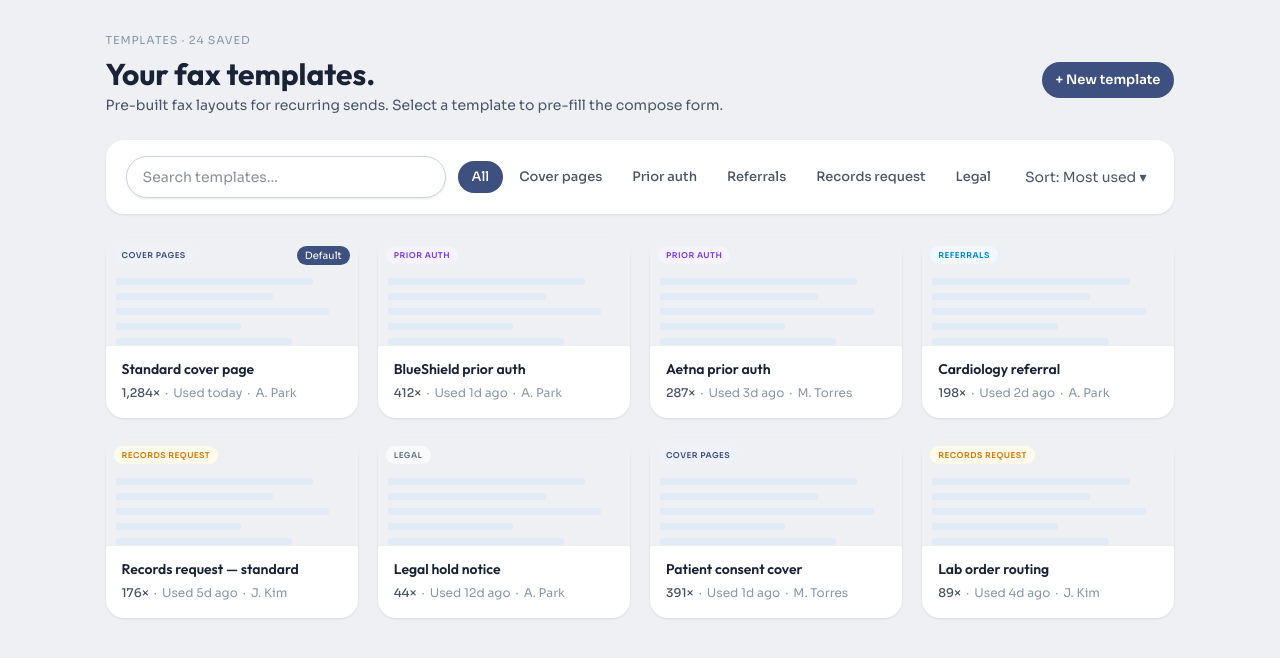
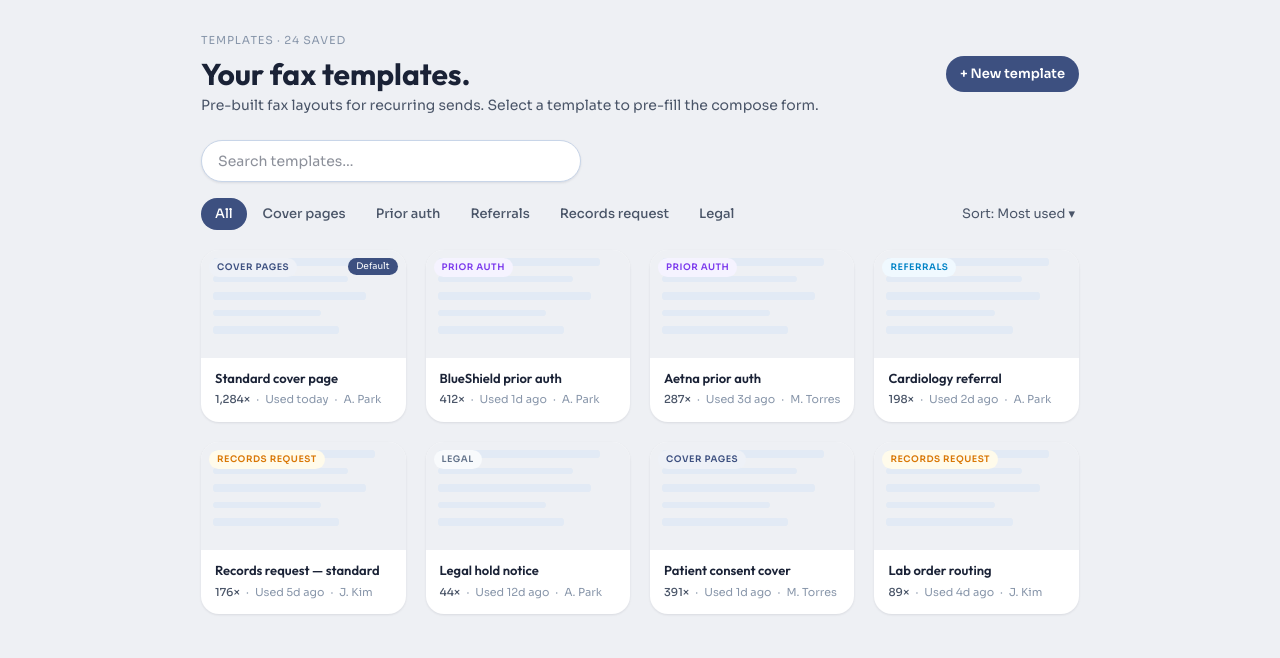
Before and after one commit to kschulze3142/design-prototype, a Next.js app: page /templates in a window 1280 px wide. Shown: the top 658 px of the page. Built offline with nearby package versions, Linux system fonts and the light colour scheme.

Commit message:
fix: templates page header and layout consistency with inbox pattern

```diff
--- a/app/templates/page.tsx
+++ b/app/templates/page.tsx
@@ -6,11 +6,11 @@ import { Button } from '@/components/ui/Button';
 type Category = 'Cover pages' | 'Prior auth' | 'Referrals' | 'Records request' | 'Legal';
 
 const CATEGORY_COLORS: Record<Category, { text: string; bg: string }> = {
-  'Cover pages':     { text: 'var(--color-primary)',    bg: 'var(--color-primary-subtle)' },
-  'Prior auth':      { text: 'var(--color-phi)',         bg: 'var(--color-phi-bg)' },
-  'Referrals':       { text: 'var(--color-processing)',  bg: 'var(--color-processing-bg)' },
-  'Records request': { text: 'var(--color-review)',      bg: 'var(--color-review-bg)' },
-  'Legal':           { text: 'var(--color-archived)',    bg: 'var(--color-archived-bg)' },
+  'Cover pages':     { text: 'var(--color-primary)',   bg: 'var(--color-primary-subtle)' },
+  'Prior auth':      { text: 'var(--color-phi)',        bg: 'var(--color-phi-bg)' },
+  'Referrals':       { text: 'var(--color-processing)', bg: 'var(--color-processing-bg)' },
+  'Records request': { text: 'var(--color-review)',     bg: 'var(--color-review-bg)' },
+  'Legal':           { text: 'var(--color-archived)',   bg: 'var(--color-archived-bg)' },
 };
 
 interface Template {
@@ -24,20 +24,26 @@ interface Template {
 }
 
 const TEMPLATES: Template[] = [
-  { id: '1', name: 'Standard cover page',     category: 'Cover pages',     usageCount: '1,284×', lastUsed: 'Used today',    createdBy: 'A. Park',   isDefault: true },
-  { id: '2', name: 'BlueShield prior auth',   category: 'Prior auth',      usageCount: '412×',   lastUsed: 'Used 1d ago',   createdBy: 'A. Park' },
-  { id: '3', name: 'Aetna prior auth',        category: 'Prior auth',      usageCount: '287×',   lastUsed: 'Used 3d ago',   createdBy: 'M. Torres' },
-  { id: '4', name: 'Cardiology referral',     category: 'Referrals',       usageCount: '198×',   lastUsed: 'Used 2d ago',   createdBy: 'A. Park' },
-  { id: '5', name: 'Records request — standard', category: 'Records request', usageCount: '176×', lastUsed: 'Used 5d ago',  createdBy: 'J. Kim' },
-  { id: '6', name: 'Legal hold notice',       category: 'Legal',           usageCount: '44×',    lastUsed: 'Used 12d ago',  createdBy: 'A. Park' },
-  { id: '7', name: 'Patient consent cover',   category: 'Cover pages',     usageCount: '391×',   lastUsed: 'Used 1d ago',   createdBy: 'M. Torres' },
-  { id: '8', name: 'Lab order routing',       category: 'Records request', usageCount: '89×',    lastUsed: 'Used 4d ago',   createdBy: 'J. Kim' },
+  { id: '1', name: 'Standard cover page',        category: 'Cover pages',     usageCount: '1,284×', lastUsed: 'Used today',   createdBy: 'A. Park',   isDefault: true },
+  { id: '2', name: 'BlueShield prior auth',      category: 'Prior auth',      usageCount: '412×',   lastUsed: 'Used 1d ago',  createdBy: 'A. Park' },
+  { id: '3', name: 'Aetna prior auth',           category: 'Prior auth',      usageCount: '287×',   lastUsed: 'Used 3d ago',  createdBy: 'M. Torres' },
+  { id: '4', name: 'Cardiology referral',        category: 'Referrals',       usageCount: '198×',   lastUsed: 'Used 2d ago',  createdBy: 'A. Park' },
+  { id: '5', name: 'Records request — standard', category: 'Records request', usageCount: '176×',   lastUsed: 'Used 5d ago',  createdBy: 'J. Kim' },
+  { id: '6', name: 'Legal hold notice',          category: 'Legal',           usageCount: '44×',    lastUsed: 'Used 12d ago', createdBy: 'A. Park' },
+  { id: '7', name: 'Patient consent cover',      category: 'Cover pages',     usageCount: '391×',   lastUsed: 'Used 1d ago',  createdBy: 'M. Torres' },
+  { id: '8', name: 'Lab order routing',          category: 'Records request', usageCount: '89×',    lastUsed: 'Used 4d ago',  createdBy: 'J. Kim' },
 ];
 
 const FILTERS = ['All', 'Cover pages', 'Prior auth', 'Referrals', 'Records request', 'Legal'] as const;
 type Filter = typeof FILTERS[number];
 
-const SKELETON_WIDTHS = ['85%', '68%', '92%', '54%', '76%'];
+const SKELETON_LINES: { width: string; height: number }[] = [
+  { width: '90%', height: 8 },
+  { width: '75%', height: 6 },
+  { width: '85%', height: 8 },
+  { width: '60%', height: 6 },
+  { width: '70%', height: 8 },
+];
 
 function TemplateCard({ template }: { template: Template }) {
   const [hovered, setHovered] = useState(false);
@@ -59,12 +65,17 @@ function TemplateCard({ template }: { template: Template }) {
       }}
     >
       {/* Preview area */}
-      <div style={{ height: 108, background: 'var(--color-bg)', position: 'relative', padding: '12px 10px 8px' }}>
-        <div style={{ display: 'flex', flexDirection: 'column', gap: 8, marginTop: 28 }}>
-          {SKELETON_WIDTHS.map((w, i) => (
+      <div style={{ height: 108, background: 'var(--color-bg)', position: 'relative', overflow: 'hidden' }}>
+        <div style={{ margin: '8px 12px', display: 'flex', flexDirection: 'column', gap: 10 }}>
+          {SKELETON_LINES.map((line, i) => (
             <div
               key={i}
-              style={{ height: 7, width: w, background: 'var(--color-border)', borderRadius: 3 }}
+              style={{
+                height: line.height,
+                width: line.width,
+                background: 'var(--color-border)',
+                borderRadius: 3,
+              }}
             />
           ))}
         </div>
@@ -76,9 +87,9 @@ function TemplateCard({ template }: { template: Template }) {
           left: 8,
           background: colors.bg,
           color: colors.text,
-          fontSize: 8,
+          fontSize: 9,
+          fontFamily: 'var(--font-mono)',
           fontWeight: 600,
-          fontFamily: 'var(--font-body)',
           letterSpacing: '0.06em',
           textTransform: 'uppercase',
           borderRadius: 'var(--radius-pill)',
@@ -96,7 +107,7 @@ function TemplateCard({ template }: { template: Template }) {
             background: 'var(--color-primary)',
             color: 'white',
             fontFamily: 'var(--font-mono)',
-            fontSize: 10,
+            fontSize: 9,
             borderRadius: 'var(--radius-pill)',
             padding: '2px 8px',
           }}>
@@ -108,32 +119,28 @@ function TemplateCard({ template }: { template: Template }) {
         <div style={{
           position: 'absolute',
           inset: 0,
-          background: 'rgba(61,80,128,0.08)',
+          background: 'rgba(61,80,128,0.07)',
           display: 'flex',
           alignItems: 'center',
           justifyContent: 'center',
           opacity: hovered ? 1 : 0,
-          transition: `opacity var(--duration-base) var(--ease-out)`,
+          transition: `opacity var(--duration-fast) var(--ease-out)`,
           pointerEvents: hovered ? 'auto' : 'none',
         }}>
-          <Button
-            variant="secondary"
-            size="sm"
-            style={{ fontSize: 13, fontFamily: 'var(--font-body)' }}
-          >
+          <Button variant="secondary" size="sm">
             Use template →
           </Button>
         </div>
       </div>
 
       {/* Card body */}
-      <div style={{ padding: '14px 16px 16px' }}>
+      <div style={{ padding: '12px 14px 14px' }}>
         <div style={{
           fontFamily: 'var(--font-heading)',
-          fontSize: 14,
+          fontSize: 13,
           fontWeight: 600,
           color: 'var(--color-text-primary)',
-          marginBottom: 6,
+          marginBottom: 5,
           lineHeight: 1.3,
         }}>
           {template.name}
@@ -141,13 +148,10 @@ function TemplateCard({ template }: { template: Template }) {
         <div style={{
           display: 'flex',
           alignItems: 'center',
-          gap: 5,
+          gap: 6,
           fontFamily: 'var(--font-body)',
-          fontSize: 12,
+          fontSize: 11,
           color: 'var(--color-text-tertiary)',
-          flexWrap: 'wrap',
-          opacity: hovered ? 0.55 : 1,
-          transition: `opacity var(--duration-base) var(--ease-out)`,
         }}>
           <span style={{ color: 'var(--color-text-secondary)', fontWeight: 500 }}>{template.usageCount}</span>
           <span>·</span>
@@ -160,9 +164,41 @@ function TemplateCard({ template }: { template: Template }) {
   );
 }
 
+function FilterTab({ label, active, onClick }: { label: string; active: boolean; onClick: () => void }) {
+  const [hovered, setHovered] = useState(false);
+
+  return (
+    <button
+      onClick={onClick}
+      onMouseEnter={() => setHovered(true)}
+      onMouseLeave={() => setHovered(false)}
+      style={{
+        padding: '6px 14px',
+        borderRadius: 'var(--radius-pill)',
+        fontFamily: 'var(--font-body)',
+        fontSize: 13,
+        fontWeight: 500,
+        cursor: 'pointer',
+        border: 'none',
+        background: active
+          ? 'var(--color-primary)'
+          : hovered
+            ? 'var(--color-primary-subtle)'
+            : 'transparent',
+        color: active ? 'white' : 'var(--color-text-secondary)',
+        transition: `background var(--duration-fast) var(--ease-out), color var(--duration-fast) var(--ease-out)`,
+        whiteSpace: 'nowrap',
+      }}
+    >
+      {label}
+    </button>
+  );
+}
+
 export default function TemplatesPage() {
   const [searchQuery, setSearchQuery] = useState('');
   const [activeFilter, setActiveFilter] = useState<Filter>('All');
+  const [searchFocused, setSearchFocused] = useState(false);
 
   const filtered = TEMPLATES.filter(t => {
     const matchesSearch = t.name.toLowerCase().includes(searchQuery.toLowerCase());
@@ -184,7 +220,7 @@ export default function TemplatesPage() {
         paddingTop: 32,
         paddingBottom: 24,
         display: 'flex',
-        alignItems: 'flex-start',
+        alignItems: 'center',
         justifyContent: 'space-between',
         gap: 24,
       }}>
@@ -221,46 +257,50 @@ export default function TemplatesPage() {
             Pre-built fax layouts for recurring sends. Select a template to pre-fill the compose form.
           </p>
         </div>
-        <div style={{ paddingTop: 30, flexShrink: 0 }}>
+        <div style={{ flexShrink: 0 }}>
           <Button variant="primary" size="md">+ New template</Button>
         </div>
       </div>
 
-      {/* Toolbar card */}
-      <div style={{
-        background: 'var(--color-surface)',
-        borderRadius: 'var(--radius-lg)',
-        boxShadow: 'var(--shadow-card)',
-        padding: '16px 20px',
-        marginBottom: 24,
-        display: 'flex',
-        alignItems: 'center',
-        gap: 12,
-      }}>
       {/* Search bar */}
       <input
         type="text"
         placeholder="Search templates…"
         value={searchQuery}
         onChange={e => setSearchQuery(e.target.value)}
+        onFocus={() => setSearchFocused(true)}
+        onBlur={() => setSearchFocused(false)}
         style={{
+          display: 'block',
+          width: '100%',
+          maxWidth: 380,
           height: 42,
-            width: 320,
-            flexShrink: 0,
           background: 'var(--color-surface)',
-            border: '1px solid var(--color-border-strong)',
+          border: searchFocused
+            ? '1px solid var(--color-primary)'
+            : '1px solid var(--color-border-strong)',
           borderRadius: 'var(--radius-pill)',
-            boxShadow: 'var(--shadow-card)',
+          boxShadow: searchFocused
+            ? '0 0 0 3px rgba(61,80,128,0.12)'
+            : 'var(--shadow-card)',
           padding: '0 16px',
           fontFamily: 'var(--font-body)',
           fontSize: 14,
           color: 'var(--color-text-primary)',
           outline: 'none',
+          marginBottom: 16,
+          transition: `border-color var(--duration-fast) var(--ease-out), box-shadow var(--duration-fast) var(--ease-out)`,
         }}
       />
 
-        {/* Filter tabs */}
-        <div style={{ display: 'flex', alignItems: 'center', gap: 2, flex: 1 }}>
+      {/* Filter + sort row */}
+      <div style={{
+        display: 'flex',
+        alignItems: 'center',
+        justifyContent: 'space-between',
+        marginBottom: 20,
+      }}>
+        <div style={{ display: 'flex', alignItems: 'center', gap: 2 }}>
           {FILTERS.map(filter => (
             <FilterTab
               key={filter}
@@ -270,18 +310,14 @@ export default function TemplatesPage() {
             />
           ))}
         </div>
-
-        {/* Sort */}
         <button style={{
-          flexShrink: 0,
           background: 'transparent',
           border: 'none',
           cursor: 'pointer',
           fontFamily: 'var(--font-body)',
-          fontSize: 14,
+          fontSize: 13,
           color: 'var(--color-text-secondary)',
-          padding: '4px 8px',
-          borderRadius: 'var(--radius-md)',
+          padding: '6px 4px',
           whiteSpace: 'nowrap',
         }}>
           Sort: Most used ▾
@@ -301,34 +337,3 @@ export default function TemplatesPage() {
     </div>
   );
 }
-
-function FilterTab({ label, active, onClick }: { label: string; active: boolean; onClick: () => void }) {
-  const [hovered, setHovered] = useState(false);
-
-  return (
-    <button
-      onClick={onClick}
-      onMouseEnter={() => setHovered(true)}
-      onMouseLeave={() => setHovered(false)}
-      style={{
-        padding: '6px 14px',
-        borderRadius: 'var(--radius-pill)',
-        fontFamily: 'var(--font-body)',
-        fontSize: 13,
-        fontWeight: 500,
-        cursor: 'pointer',
-        border: 'none',
-        background: active
-          ? 'var(--color-primary)'
-          : hovered
-            ? 'var(--color-primary-subtle)'
-            : 'transparent',
-        color: active ? 'white' : 'var(--color-text-secondary)',
-        transition: `background var(--duration-fast) var(--ease-out), color var(--duration-fast) var(--ease-out)`,
-        whiteSpace: 'nowrap',
-      }}
-    >
-      {label}
-    </button>
-  );
-}
```
Lines whose indentation alone changed are shown as unchanged.
